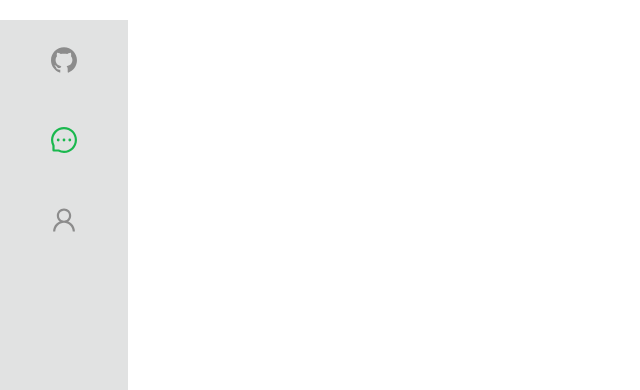
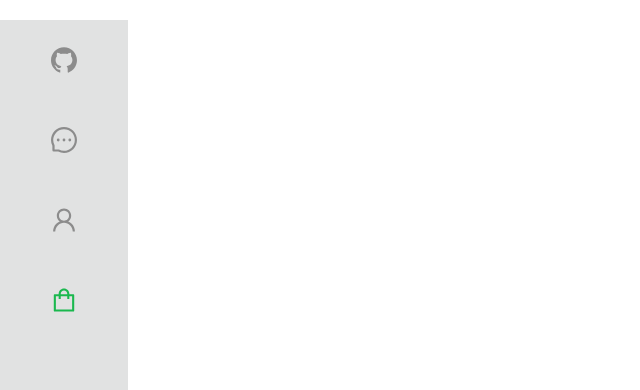
Before and after one commit to wkk123/react-electron-app, a React app: page /login in a window 1280 px wide. Shown: the part 780-1170 px from the top of the page, without its empty margins (0-640 px from the left). Built offline with nearby package versions, Linux system fonts and the light colour scheme.

Commit message:
2022.09.22  H5 活动开始

```diff
--- a/src/Login/index.tsx
+++ b/src/Login/index.tsx
@@ -23,7 +23,7 @@ export default class Login extends Component<LoginProps,IState> {
 
   // 登录
   loginBtn(){
-    this.props.history.push("/information");
+    this.props.history.push("/lottery");
   }
 
   render() {
--- a/src/nav/index.tsx
+++ b/src/nav/index.tsx
@@ -1,5 +1,5 @@
 import React, { Component } from "react";
-import { GithubOutlined, MessageOutlined, UserOutlined } from '@ant-design/icons';
+import { GithubOutlined, MessageOutlined, UserOutlined, ShoppingOutlined } from '@ant-design/icons';
 import { withRouter, RouteComponentProps } from "react-router-dom";
 import './index.less';
 interface IProps {}
@@ -15,10 +15,13 @@ class nav extends Component<navProps,IState> {
   constructor(props:navProps) {
     super(props);
     this.state={
-      currentIndex: 1,
+      currentIndex: 3,
     }
   }
 
+  componentDidMount(): void {
+    // console.log(this.props)
+  }
   // 跳转页面
   goPage(num:number,page:string){
     this.setState({
@@ -51,6 +54,14 @@ class nav extends Component<navProps,IState> {
         >
           <UserOutlined  className={`nav_icon ${currentIndex === 2&&'active'}`} />
         </div>
+        <div
+          className="nav_item"
+          onClick={()=>{
+            this.goPage(3,'/lottery')
+          }}
+        >
+          <ShoppingOutlined  className={`nav_icon ${currentIndex === 3&&'active'}`} />
+        </div>
       </div>
     );
   }
--- /dev/null
+++ b/src/pages/lottery/index.less
@@ -0,0 +1,4 @@
+@import '@/assets/less/publicFn.less';
+.lottery{
+  .wh(100%,100%);
+}
--- /dev/null
+++ b/src/pages/lottery/index.tsx
@@ -0,0 +1,32 @@
+
+import React, { Component } from "react";
+import './index.less';
+import {RouteComponentProps} from "react-router-dom";
+
+interface IProps {}
+
+type lotteryProps = IProps & RouteComponentProps;
+
+interface IState {
+
+}
+export default class lottery extends Component<lotteryProps,IState> {
+  constructor(props: lotteryProps) {
+    super(props);
+    this.state={
+
+    }
+  }
+
+  componentDidMount(): void {
+  }
+
+
+  render() {
+    return (
+      <div className="lottery">
+
+      </div>
+    );
+  }
+}
--- a/src/routes/index.ts
+++ b/src/routes/index.ts
@@ -1,6 +1,7 @@
 // 导入路由组件
 import Information from './../pages/information';
 import AddressList from './../pages/addressList';
+import Lottery from './../pages/lottery';
 // 导入路由管理工具
 import { RouteConfig } from 'react-router-config'
 
@@ -15,6 +16,11 @@ const routes:RouteConfig = [
     exact:true,
     component: AddressList
   },
+  {
+    path:'/lottery',
+    exact:true,
+    component: Lottery
+  },
 ]
 
 
```
